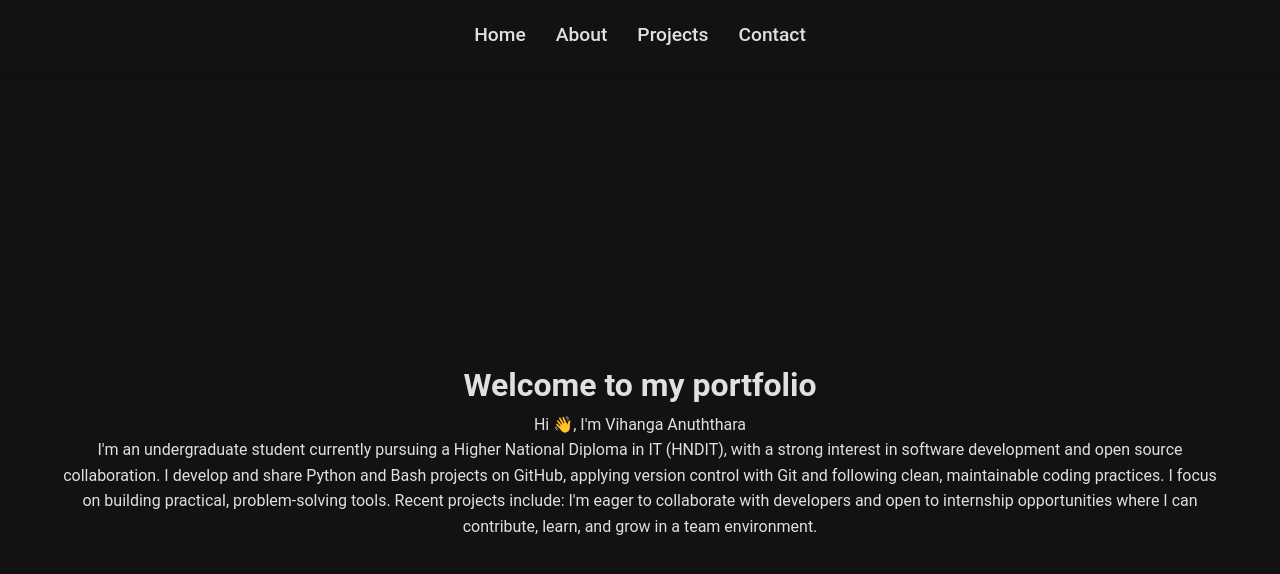
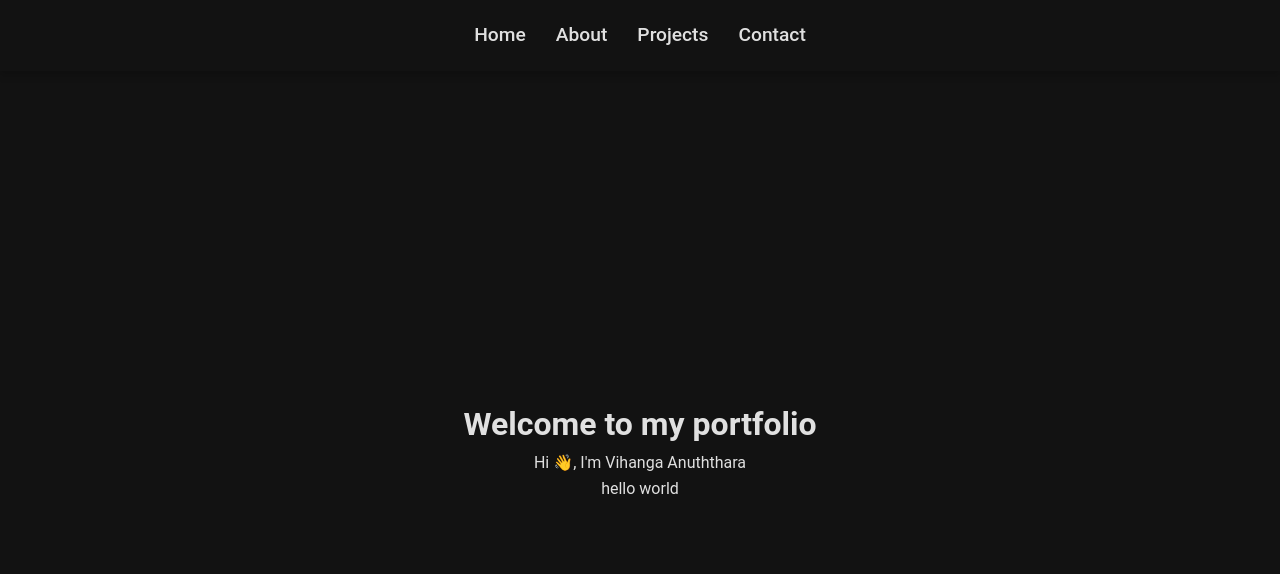
Before and after one commit to vanu888/test-react, a React (Create React App) app: page /#/ in a window 1280 px wide. Shown: the top 574 px of the page. Built offline with nearby package versions, Linux system fonts and the light colour scheme.

Commit message:
Test new changes2

```diff
--- a/src/components/Home.js
+++ b/src/components/Home.js
@@ -8,13 +8,7 @@ function Home() {
             <h1>Welcome to my portfolio</h1>
             <p>Hi 👋, I'm Vihanga Anuththara</p>
             <div className='info'>
-                <p>I'm an undergraduate student currently pursuing a Higher National Diploma in IT (HNDIT), with a strong interest in software development and open source collaboration.
-
-                    I develop and share Python and Bash projects on GitHub, applying version control with Git and following clean, maintainable coding practices. I focus on building practical, problem-solving tools. Recent projects include:
-
-
-
-                    I'm eager to collaborate with developers and open to internship opportunities where I can contribute, learn, and grow in a team environment.</p>
+                <p>hello world</p>
             </div>
         </div>
     );
```
